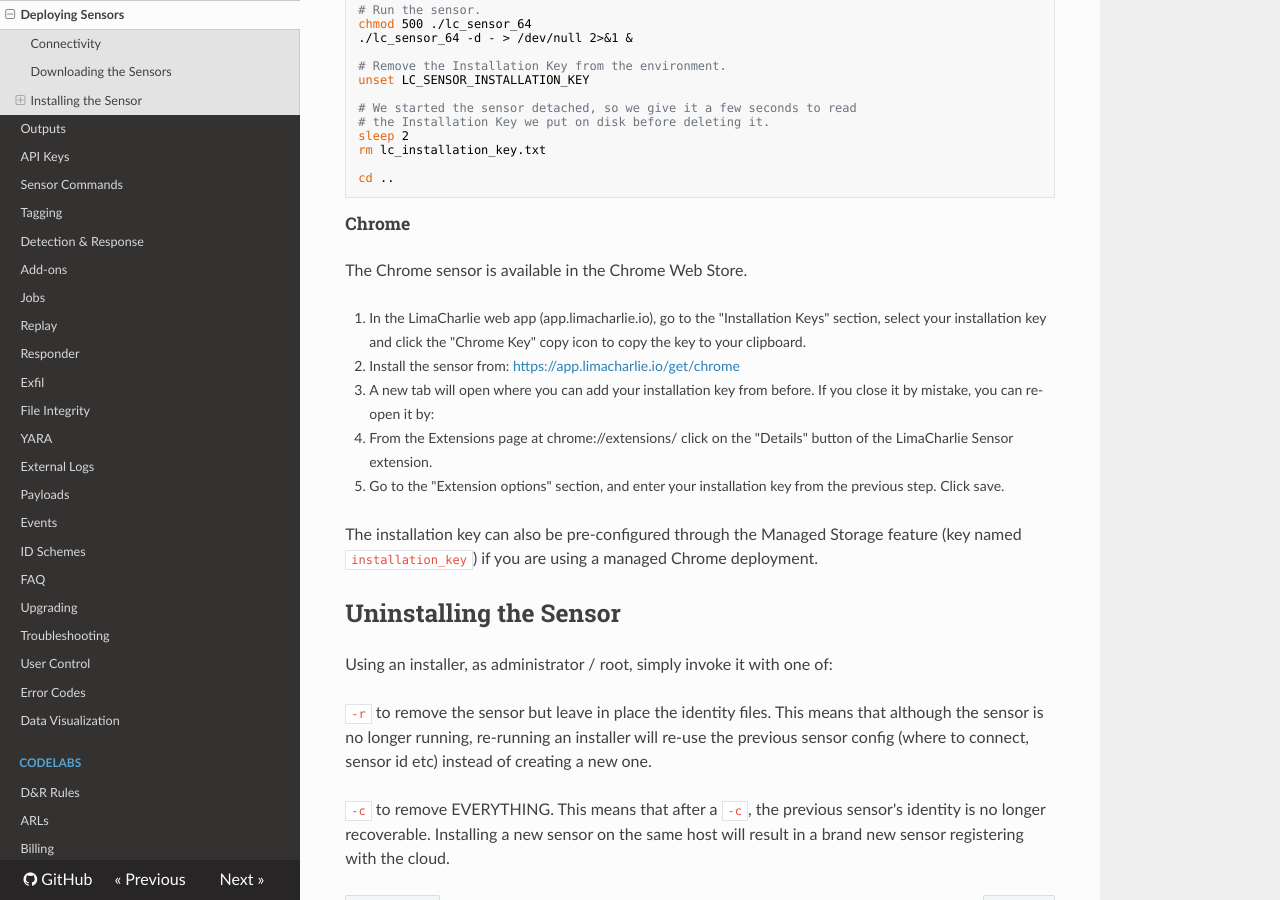
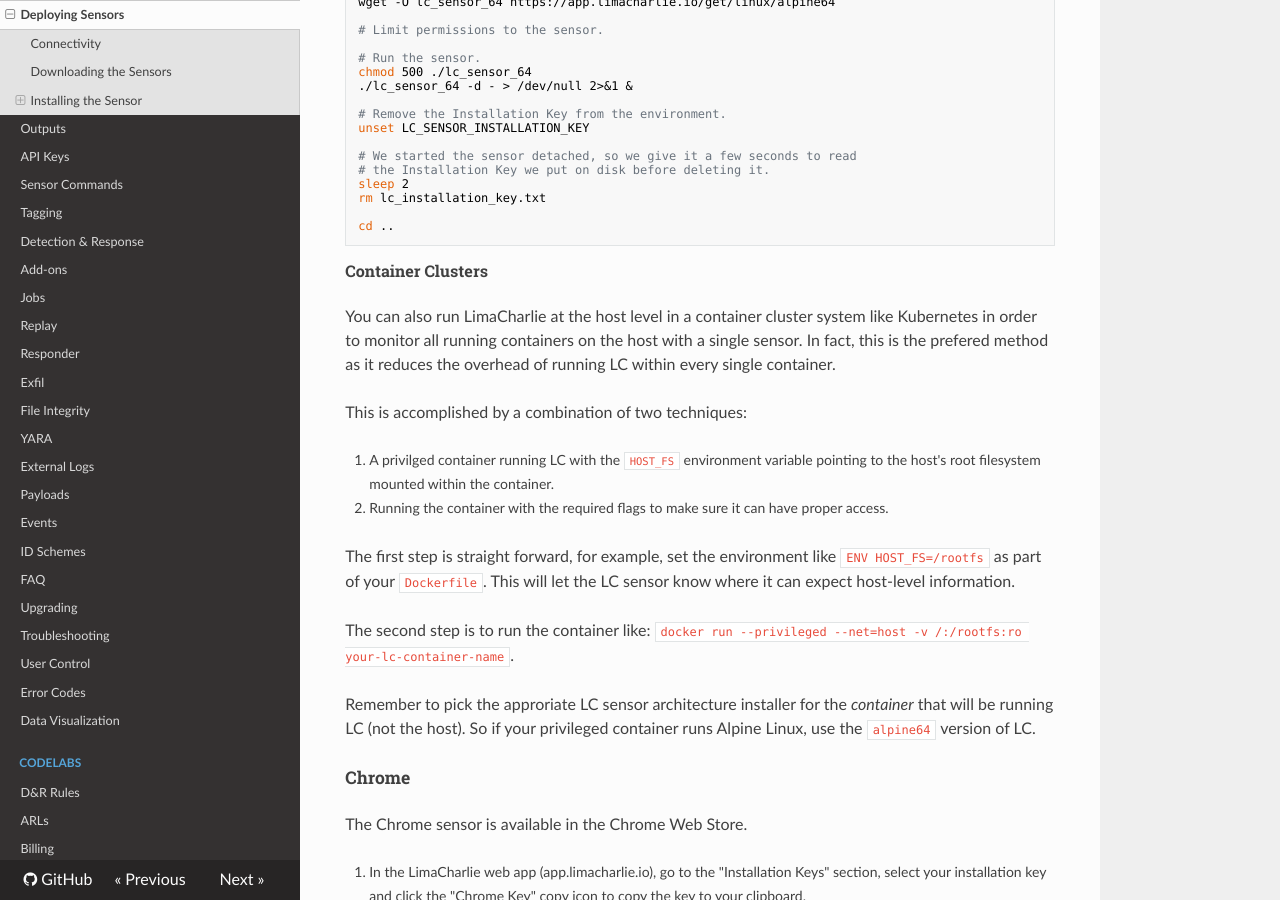
Before and after one commit to refractionPOINT/lce_doc, an MkDocs documentation site: the page built from docs/deploy_sensor.md, in a window 1280 px wide and 900 px high, scrolled down 4670 px. Built offline with MkDocs 1.6.1, drawn with Linux system fonts in a browser that asks for light colours; nearby versions of some CDN libraries; old or Windows-style settings are respelled for this version of MkDocs.

Commit message:
Adding blurb about running LC in a container but at the host level.

````diff
--- a/docs/deploy_sensor.md
+++ b/docs/deploy_sensor.md
@@ -169,6 +169,24 @@ rm lc_installation_key.txt
 cd ..
 ```
 
+#### Container Clusters
+You can also run LimaCharlie at the host level in a container cluster system
+like Kubernetes in order to monitor all running containers on the host with
+a single sensor. In fact, this is the prefered method as it reduces the overhead
+of running LC within every single container.
+
+This is accomplished by a combination of two techniques:
+
+1. A privilged container running LC with the `HOST_FS` environment variable pointing to the host's root filesystem mounted within the container.
+1. Running the container with the required flags to make sure it can have proper access.
+
+The first step is straight forward, for example, set the environment like `ENV HOST_FS=/rootfs` as part of your `Dockerfile`. This will let the LC sensor know where it can expect host-level information.
+
+The second step is to run the container like: `docker run --privileged --net=host -v /:/rootfs:ro your-lc-container-name`.
+
+Remember to pick the approriate LC sensor architecture installer for the *container* that will be running LC (not the host).
+So if your privileged container runs Alpine Linux, use the `alpine64` version of LC.
+
 ### Chrome
 The Chrome sensor is available in the Chrome Web Store.
 
````
